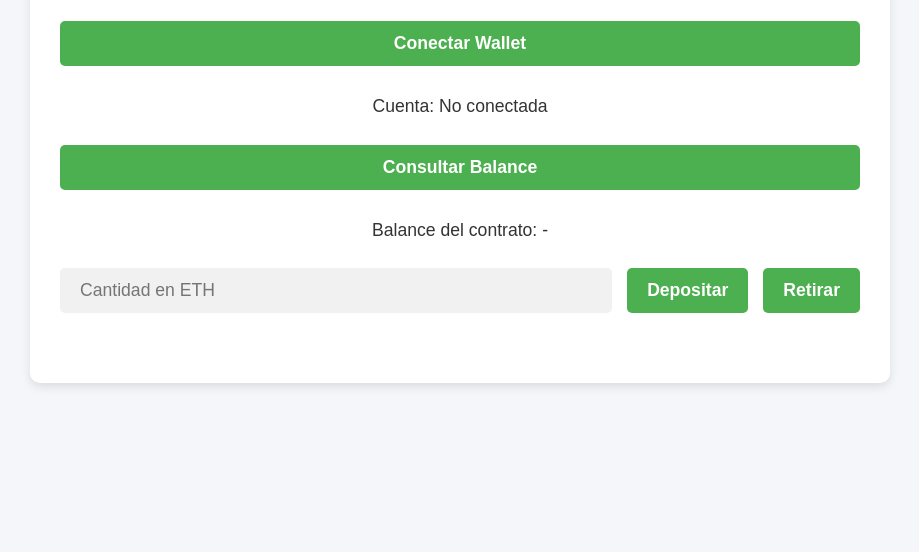
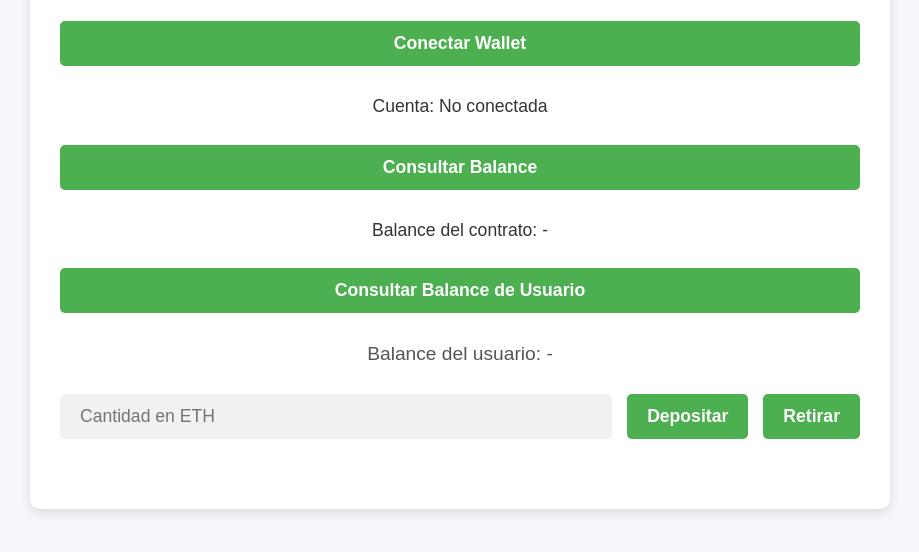
Before and after one commit to DANGAL159/DANGAL159.github.io, a plain HTML site: page index.html in a window 1280 px wide. Shown: the part 156-708 px from the top of the page, without its empty margins (180-1099 px from the left). Drawn offline with Linux system fonts and the light colour scheme.

Commit message:
[add]consulta balance usuario

```diff
--- a/app.js
+++ b/app.js
@@ -152,3 +152,19 @@ async function withdraw() {
         document.getElementById("output").textContent = "Error al retirar: " + error.message;
     }
 }
+
+// Consultar balance de la cuenta conectada
+async function getUserBalance() {
+    try {
+        if (!signer) {
+            document.getElementById("userBalance").textContent = "Conecta tu wallet primero.";
+            return;
+        }
+        const account = await signer.getAddress();
+        const balance = await provider.getBalance(account);
+        document.getElementById("userBalance").textContent = `Balance del usuario: ${ethers.utils.formatEther(balance)} ETH`;
+    } catch (error) {
+        console.error("Error al consultar el balance del usuario:", error);
+        document.getElementById("userBalance").textContent = "Error al consultar el balance.";
+    }
+}
--- a/index.html
+++ b/index.html
@@ -125,6 +125,12 @@
             <p id="balance">Balance del contrato: -</p>
         </div>
 
+        <div>
+            <button onclick="getUserBalance()">Consultar Balance de Usuario</button>
+            <p id="userBalance">Balance del usuario: -</p>
+        </div>
+
+
         <div class="input-section">
             <input type="text" id="amount" placeholder="Cantidad en ETH">
             <div class="action-buttons">
```
